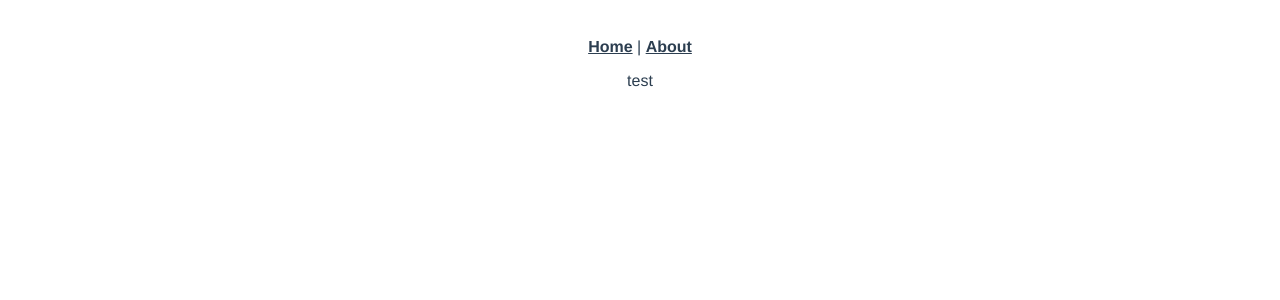
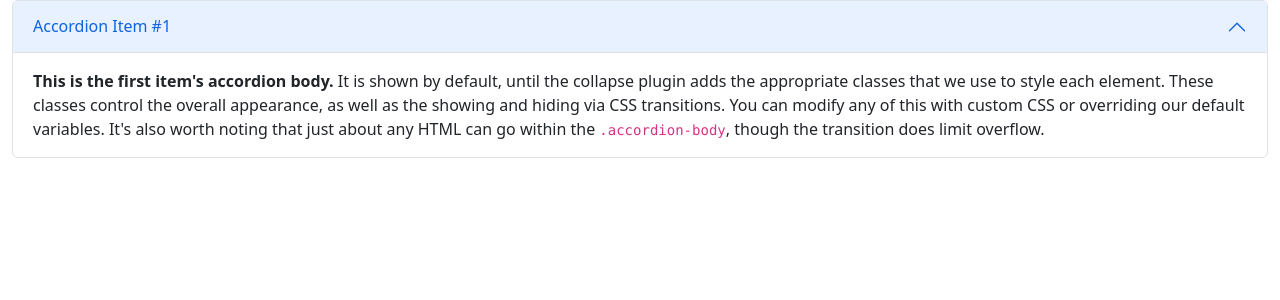
Before and after one commit to liakhim/frontend-sandbox-vue, a Vue app: page /tasks in a window 1280 px wide. Shown: the top 300 px of the page. Built offline with nearby package versions, Linux system fonts and the light colour scheme.

Commit message:
settings

```diff
--- a/package.json
+++ b/package.json
@@ -8,7 +8,9 @@
     "lint": "vue-cli-service lint"
   },
   "dependencies": {
+    "@popperjs/core": "^2.11.6",
     "core-js": "^3.6.5",
+    "sass-loader": "^10",
     "vue": "^2.6.11",
     "vue-router": "^3.5.1",
     "vuex": "^3.4.0"
@@ -20,8 +22,11 @@
     "@vue/cli-plugin-vuex": "^4.5.11",
     "@vue/cli-service": "~4.5.0",
     "babel-eslint": "^10.1.0",
+    "bootstrap": "^4.0.0-beta",
     "eslint": "^6.7.2",
     "eslint-plugin-vue": "^6.2.2",
+    "jquery": "^3.6.1",
+    "popper.js": "^1.16.1",
     "vue-template-compiler": "^2.6.11"
   },
   "eslintConfig": {
--- a/public/index.html
+++ b/public/index.html
@@ -5,7 +5,8 @@
     <meta http-equiv="X-UA-Compatible" content="IE=edge">
     <meta name="viewport" content="width=device-width,initial-scale=1.0">
     <link rel="icon" href="<%= BASE_URL %>favicon.ico">
-    <title><%= htmlWebpackPlugin.options.title %></title>
+    <link rel="stylesheet" href="https://cdn.jsdelivr.net/npm/bootstrap@5.2.1/dist/css/bootstrap.min.css">
+    <title>Sandbox</title>
   </head>
   <body>
     <noscript>
@@ -13,5 +14,7 @@
     </noscript>
     <div id="app"></div>
     <!-- built files will be auto injected -->
+    <script src="https://cdn.jsdelivr.net/npm/@popperjs/core@2.11.6/dist/umd/popper.min.js" integrity="sha384-oBqDVmMz9ATKxIep9tiCxS/Z9fNfEXiDAYTujMAeBAsjFuCZSmKbSSUnQlmh/jp3" crossorigin="anonymous"></script>
+    <script src="https://cdn.jsdelivr.net/npm/bootstrap@5.2.1/dist/js/bootstrap.min.js" integrity="sha384-7VPbUDkoPSGFnVtYi0QogXtr74QeVeeIs99Qfg5YCF+TidwNdjvaKZX19NZ/e6oz" crossorigin="anonymous"></script>
   </body>
 </html>
--- a/src/App.vue
+++ b/src/App.vue
@@ -1,33 +1,11 @@
 <template>
   <div id="app">
-    <div id="nav">
-      <router-link to="/">Home</router-link> |
-      <router-link to="/about">About</router-link>
-      <p>test</p>
-    </div>
     <router-view/>
   </div>
 </template>
-
-<style>
-#app {
-  font-family: Avenir, Helvetica, Arial, sans-serif;
-  -webkit-font-smoothing: antialiased;
-  -moz-osx-font-smoothing: grayscale;
-  text-align: center;
-  color: #2c3e50;
+<script>
+export default {
+  name: 'App'
 }
-
-#nav {
-  padding: 30px;
-}
-
-#nav a {
-  font-weight: bold;
-  color: #2c3e50;
-}
-
-#nav a.router-link-exact-active {
-  color: #42b983;
-}
-</style>
+</script>
+<style lang="scss"></style>
--- a/src/main.js
+++ b/src/main.js
@@ -3,7 +3,6 @@
 import VueRouter from 'vue-router'
 import router from './router'
 import store from './store'
-
 Vue.use(VueRouter)
 Vue.config.productionTip = false
 
--- /dev/null
+++ b/src/pages/Task.vue
@@ -0,0 +1,24 @@
+<template>
+  <div class="container-fluid">
+    <div class="accordion" id="accordionExample">
+      <div class="accordion-item">
+        <h2 class="accordion-header" id="headingOne">
+          <button class="accordion-button" type="button" data-bs-toggle="collapse" data-bs-target="#collapseOne" aria-expanded="true" aria-controls="collapseOne">
+            Accordion Item #1
+          </button>
+        </h2>
+        <div id="collapseOne" class="accordion-collapse collapse show" aria-labelledby="headingOne" data-bs-parent="#accordionExample">
+          <div class="accordion-body">
+            <strong>This is the first item's accordion body.</strong> It is shown by default, until the collapse plugin adds the appropriate classes that we use to style each element. These classes control the overall appearance, as well as the showing and hiding via CSS transitions. You can modify any of this with custom CSS or overriding our default variables. It's also worth noting that just about any HTML can go within the <code>.accordion-body</code>, though the transition does limit overflow.
+          </div>
+        </div>
+      </div>
+    </div>
+  </div>
+</template>
+<script>
+export default {
+  name: 'Tasks'
+}
+</script>
+<style lang="scss" scoped></style>
--- a/src/router/index.js
+++ b/src/router/index.js
@@ -9,6 +9,11 @@
     path: '/',
     name: 'Home',
     component: Home
+  },
+  {
+    path: '/tasks',
+    name: 'Tasks',
+    component: () => import('@/pages/Task')
   },
   {
     path: '/about',
--- /dev/null
+++ b/vue.config.js
@@ -0,0 +1,10 @@
+// vue.config.js
+module.exports = {
+    css: {
+        loaderOptions: {
+            sass: {
+                additionalData: '@import "~@/styles/_main.scss";'
+            }
+        }
+    }
+}
```
Also changed, not shown: src/styles/_main.scss (added), 1 other file (tests, documents, lock files or other folders).
